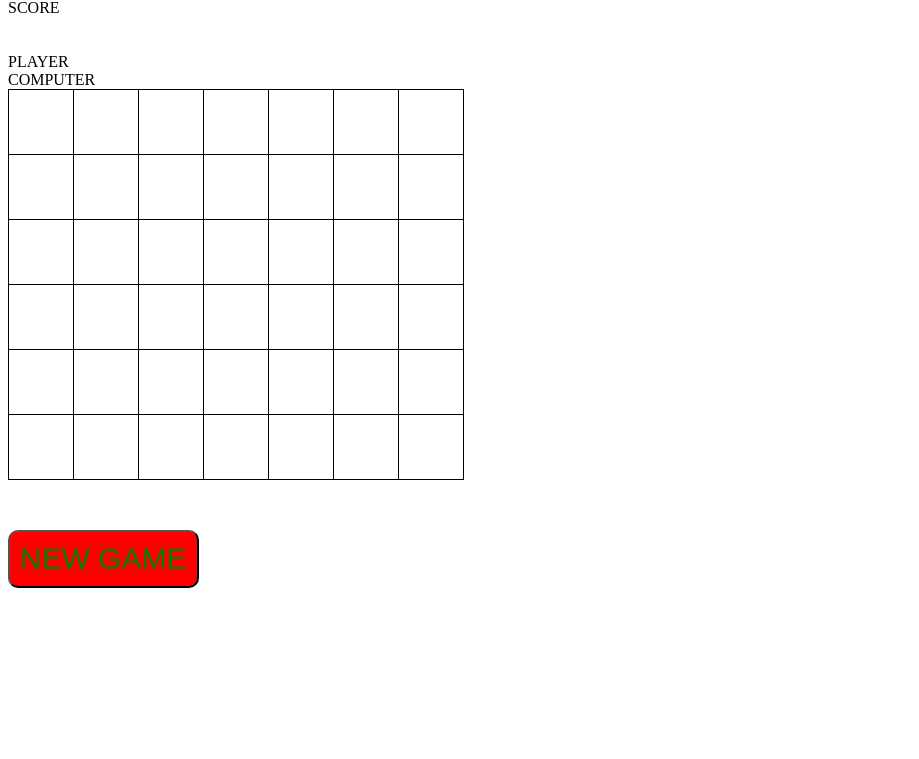
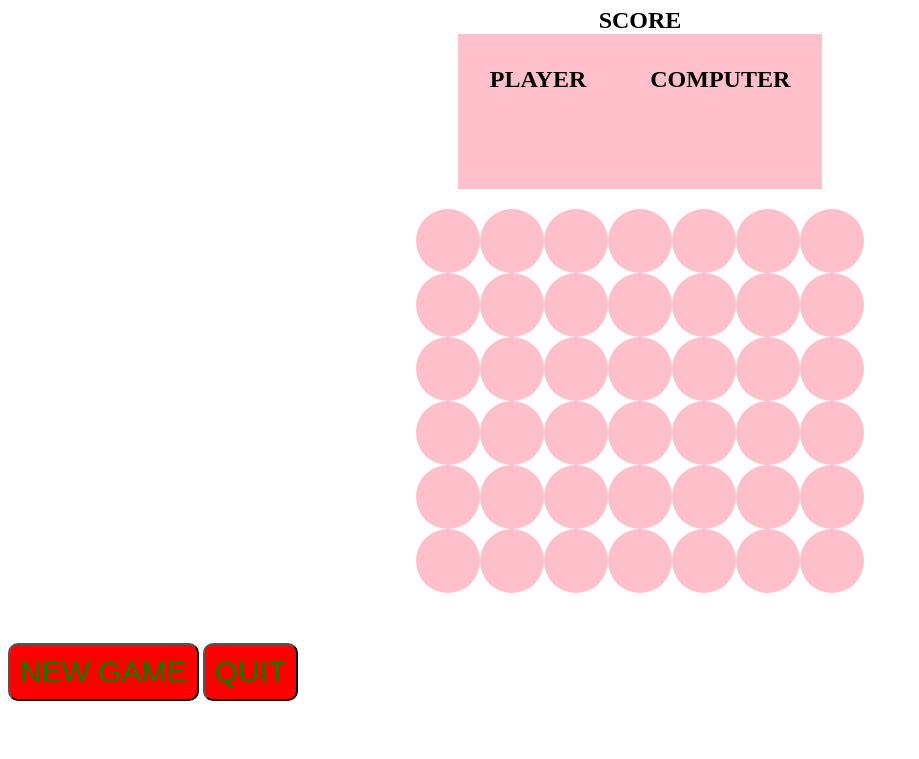
Before and after one commit to hoseaisnotjose/Connect-Four, a plain HTML site: page index.html in a window 1280 px wide. Shown: the part 81-840 px from the top of the page, without its empty margins (0-919 px from the left). Before the commit the page ends 800 px from the top, so only its background shows below. Drawn offline with Linux system fonts and the light colour scheme.

Commit message:
table style revision

```diff
--- a/index.html
+++ b/index.html
@@ -10,11 +10,23 @@
 <body>
     <header></header>
     <h1>C o n n e c t &nbsp; F o u r</h1>
-    <div id="sc">SCORE</div>
+    <h2>
+        <table id= "scrtbl">SCORE
+            <tr>
+                <td id='plyr'>PLAYER</td>
+                <td id='comp'>COMPUTER</td>
+            </tr>
+            <tr>
+                <td id='scrplyr'></td>
+                <td id='scrcomp'></td>
+            </tr>
+        </table>
+    <!-- <div id="sc">SCORE</div>
             <br></br>
     <div id="sc">PLAYER</div>
     <div id="comp">COMPUTER</div>
-
+    <br> -->
+    </h2>
     <table>
         <tr id= "row0">
             <td class='c0 col0'></td>
@@ -70,8 +82,9 @@
             <td class='c5 col5'></td>
             <td class='c6 col6'></td>
         </tr>
-        </table>
+    </table>
         <button id="n">NEW GAME</button>
+        <button id="q">QUIT</button>
 
 </body>
 
--- a/style.css
+++ b/style.css
@@ -1,17 +1,36 @@
 
 table {
     border-collapse: collapse;
+    margin: auto;
+}
+#scrtbl {
+    background-color: pink;
 }
 body {
-
+   align-content: center;
 }
-td, tr {
-    border: 1px solid;
+h1, h2 {
+    text-align: center;
+}
+/* h2, {
+    text-align: left;
+} */
+td {
+    border: 0px solid;
     padding: 2rem;
     text-align: center;
     /* height: 25px;
     width: 25px; */
     border-radius: 50%;
+    /* background-color: pink; */
+    cursor: pointer;
+}
+/* table tr: first-child td {
+    border-top: 0;
+} */
+#row0, #row1, #row2, #row3, #row4, #row5, #row6 {
+    border-radius: 50%;
+    background-color: pink;
 }
 button {
     margin: auto;
@@ -22,8 +41,8 @@ button {
     font-size: 30px;
     background-color: red;
     color: green;
+    align-content: center;
 }
-button: hover {
-    background-color: green;
-    color: black;
+button hover {
+    background-color: black;
 }
```
